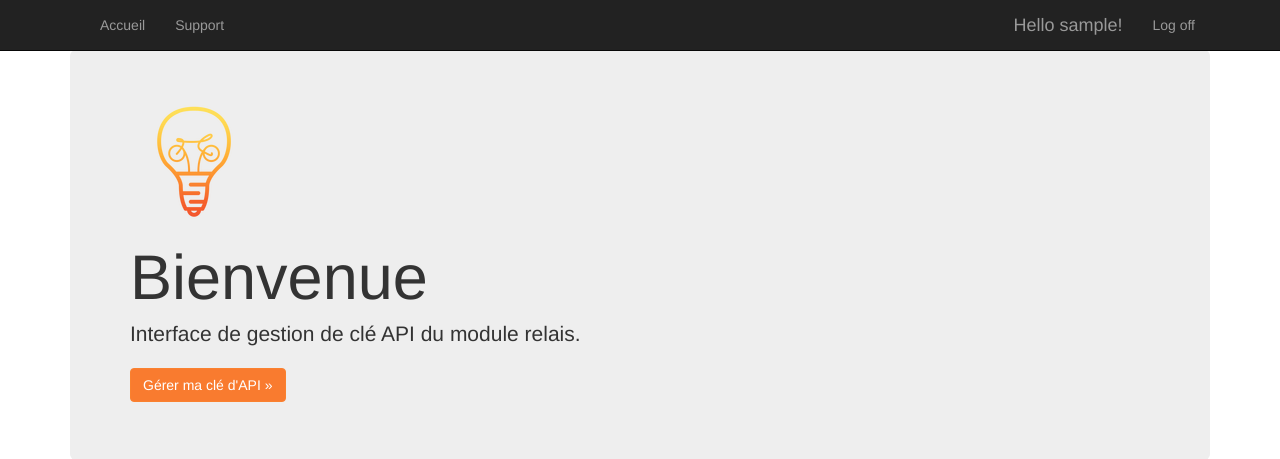
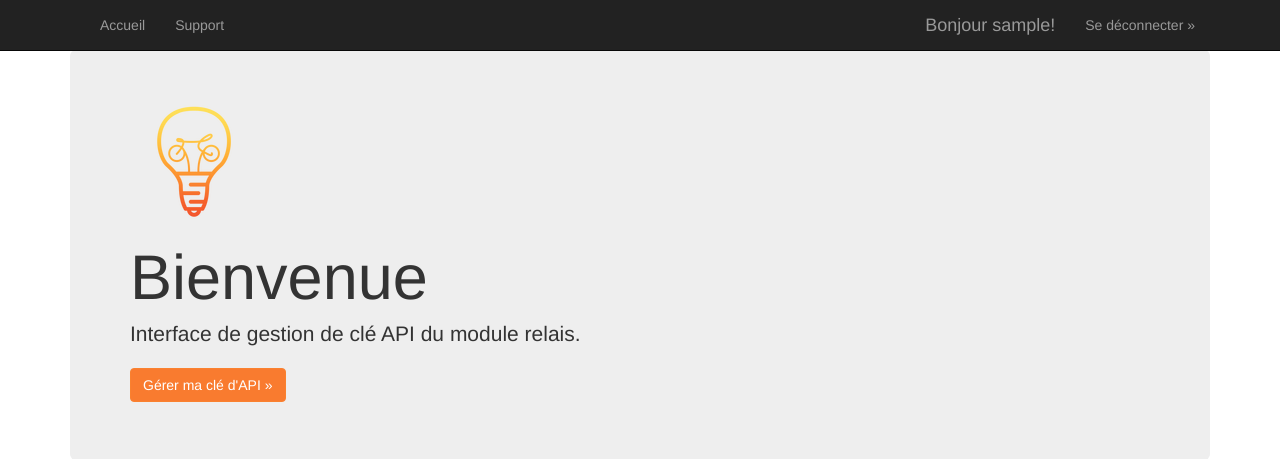
Before and after one commit to CentraleFitness/backoffice-server, a Django app: page / in a window 1280 px wide. Shown: the top 459 px of the page. Run offline with Django 3.2, Linux system fonts and the light colour scheme; the visitor is signed in with stand-in values (Sample User, id 1); some libraries are stand-ins or nearby versions.

Commit message:
Translated login references to French

```diff
--- a/backoffice/backoffice/app/templates/app/loginpartial.html
+++ b/backoffice/backoffice/app/templates/app/loginpartial.html
@@ -2,8 +2,8 @@
 <form id="logoutForm" action="/logout" method="post" class="navbar-right">
     {% csrf_token %}
     <ul class="nav navbar-nav navbar-right">
-        <li><span class="navbar-brand">Hello {{ user.username }}!</span></li>
-        <li><a href="javascript:document.getElementById('logoutForm').submit()">Log off</a></li>
+        <li><span class="navbar-brand">Bonjour {{ user.username }}!</span></li>
+        <li><a href="javascript:document.getElementById('logoutForm').submit()">Se d&eacute;connecter &raquo</a></li>
     </ul>
 
 </form>
@@ -11,7 +11,7 @@
 {% else %}
 
 <ul class="nav navbar-nav navbar-right">
-    <li><a href="{% url 'login' %}">Log in</a></li>
+    <li><a href="{% url 'login' %}">Se connecter</a></li>
 </ul>
 
 {% endif %}
```
